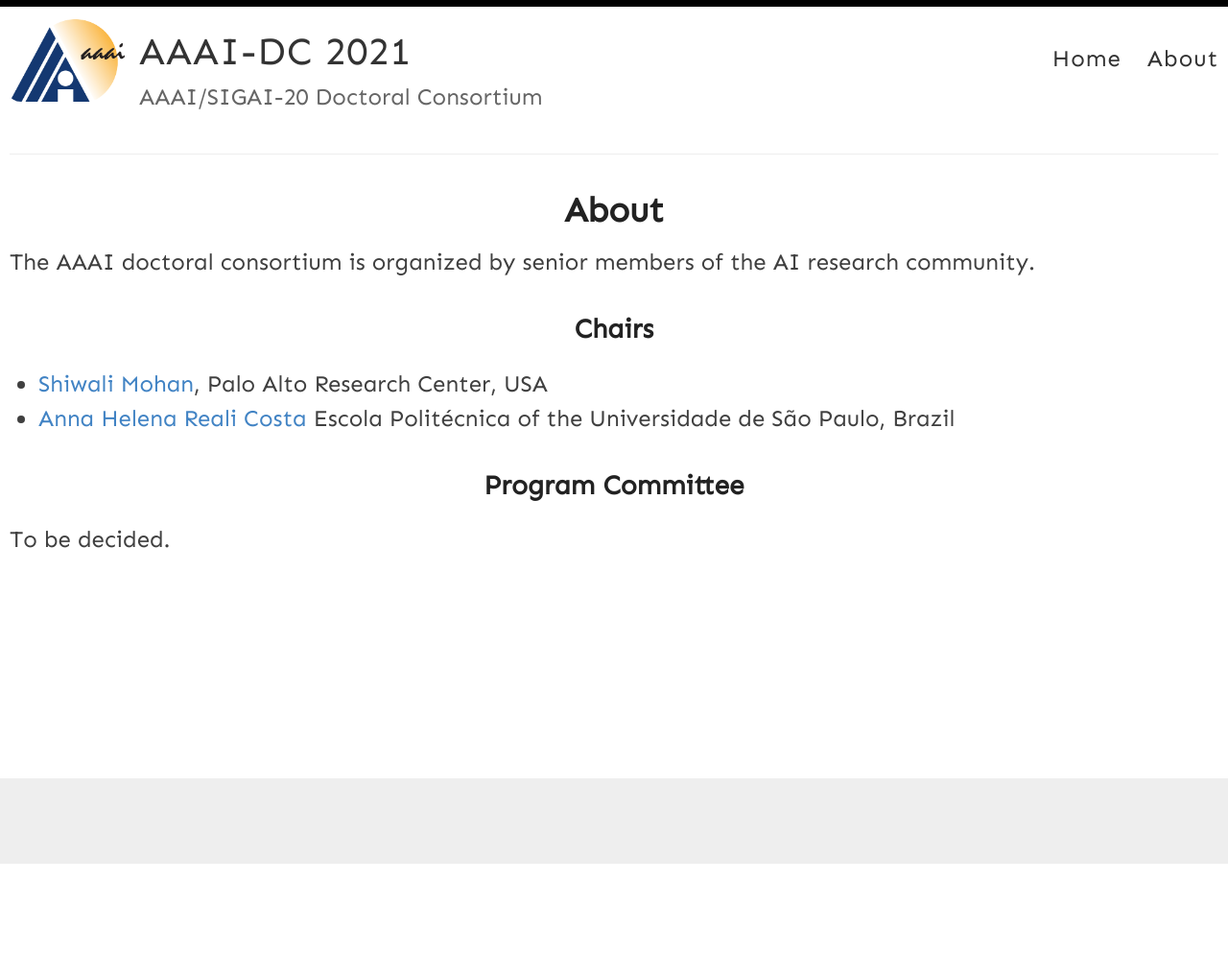
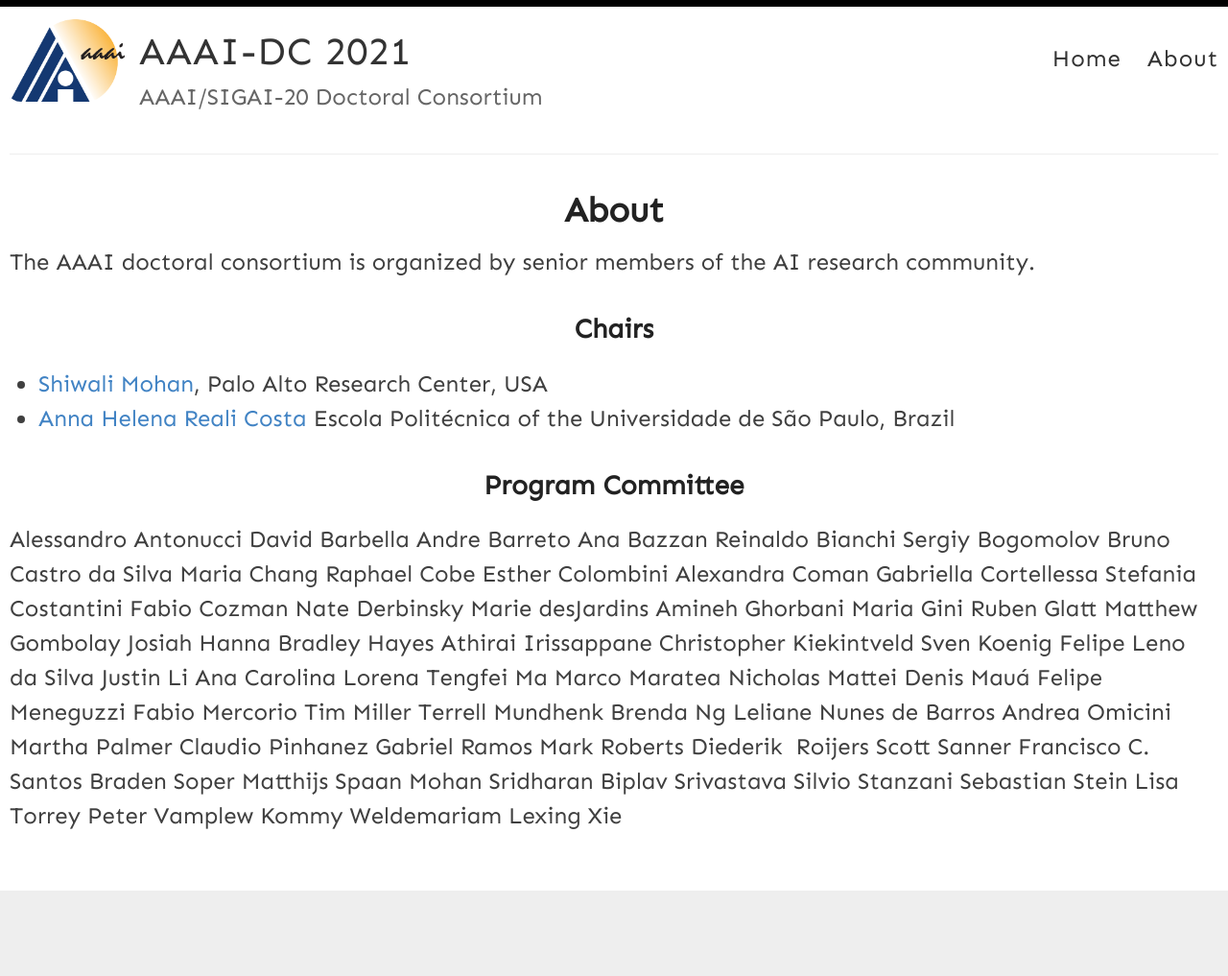
Before and after one commit to anna-reali/dc2021, a Jekyll site: the page built from _pages/about.md, in a window 1280 px wide. Shown: the whole page at 96% size. Built offline with Jekyll 4.4.1, drawn with Linux system fonts in a browser that asks for light colours; before the commit the page ends 900 px from its top, so only the background shows below that.

Commit message:
Update about.md

```diff
--- a/_pages/about.md
+++ b/_pages/about.md
@@ -12,4 +12,59 @@ The AAAI doctoral consortium is organized by senior members of the AI research c
 
 
 ### Program Committee
-To be decided.
+Alessandro Antonucci
+David Barbella
+Andre	Barreto
+Ana	Bazzan
+Reinaldo Bianchi
+Sergiy Bogomolov
+Bruno	Castro da Silva
+Maria	Chang
+Raphael	Cobe
+Esther	Colombini
+Alexandra	Coman
+Gabriella	Cortellessa
+Stefania	Costantini
+Fabio	Cozman
+Nate	Derbinsky
+Marie	desJardins
+Amineh	Ghorbani
+Maria	Gini
+Ruben	Glatt
+Matthew	Gombolay
+Josiah	Hanna
+Bradley	Hayes
+Athirai	Irissappane
+Christopher	Kiekintveld
+Sven Koenig
+Felipe Leno da Silva
+Justin	Li
+Ana Carolina	Lorena
+Tengfei	Ma
+Marco	Maratea
+Nicholas	Mattei
+Denis	Mauá
+Felipe	Meneguzzi
+Fabio	Mercorio
+Tim	Miller
+Terrell	Mundhenk
+Brenda 	Ng
+Leliane	Nunes de Barros
+Andrea	Omicini
+Martha	Palmer
+Claudio	Pinhanez
+Gabriel	Ramos
+Mark	Roberts
+Diederik 	Roijers
+Scott	Sanner
+Francisco C.	Santos
+Braden	Soper
+Matthijs	Spaan
+Mohan	Sridharan
+Biplav	Srivastava
+Silvio	Stanzani
+Sebastian	Stein
+Lisa	Torrey
+Peter	Vamplew
+Kommy	Weldemariam
+Lexing	Xie
```
